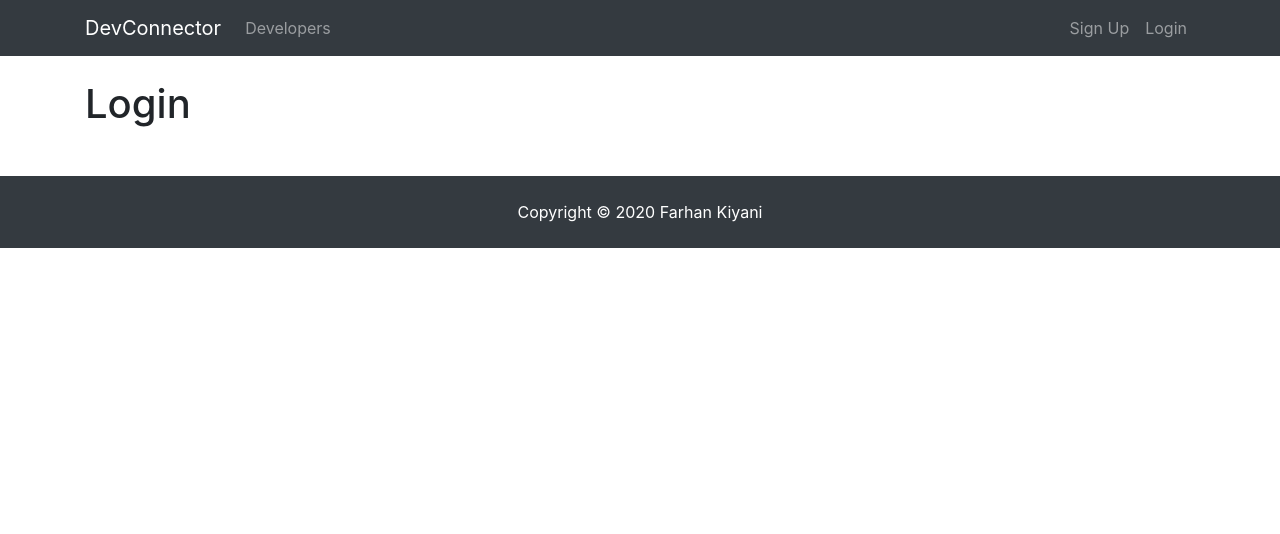
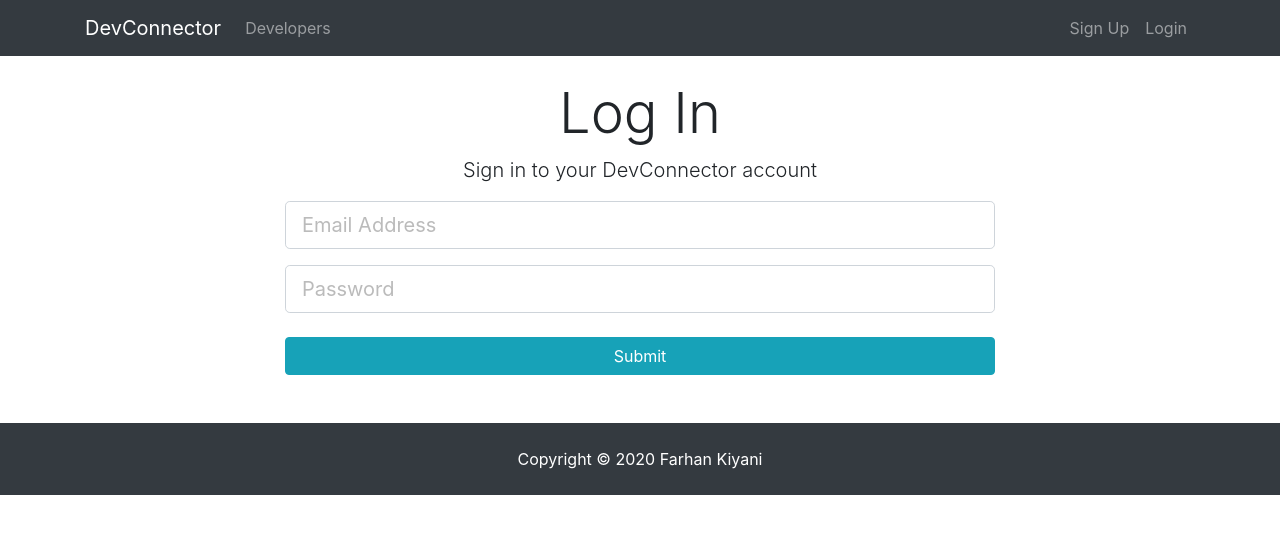
Before and after one commit to farhan2742/devmeet, a React (Create React App) app in the folder client/: page /login in a window 1280 px wide. Shown: the top 534 px of the page. Built offline with nearby package versions, Linux system fonts and the light colour scheme.

Commit message:
Created login component.

```diff
--- a/client/src/components/auth/Login.js
+++ b/client/src/components/auth/Login.js
@@ -1,10 +1,52 @@
 import React, { Component } from 'react'
 
- class Login extends Component {
+class Login extends Component {
+    constructor() {
+        super();
+        this.state = {
+            email: '',
+            password: '',
+            errors: {}
+        }
+
+        this.onChange = this.onChange.bind(this);
+        this.onSubmit = this.onSubmit.bind(this);
+    }
+
+    onChange(e) {
+        this.setState({[e.target.name]: e.target.value});
+    }
+
+    onSubmit(e) {
+        e.preventDefault();
+
+        const user = {
+            email: this.state.email,
+            password: this.state.password,
+        }
+
+        console.log(user);
+    }
     render() {
         return (
-            <div>
-                <h1>Login</h1>
+            <div className="login">
+                <div className="container">
+                    <div className="row">
+                        <div className="col-md-8 m-auto">
+                            <h1 className="display-4 text-center">Log In</h1>
+                            <p className="lead text-center">Sign in to your DevConnector account</p>
+                            <form onSubmit={this.onSubmit}>
+                                <div className="form-group">
+                                    <input type="email" className="form-control form-control-lg" placeholder="Email Address" name="email" value={this.state.email} onChange={this.onChange} />
+                                </div>
+                                <div className="form-group">
+                                    <input type="password" className="form-control form-control-lg" placeholder="Password" name="password" value={this.state.password} onChange={this.onChange} />
+                                </div>
+                                <input type="submit" className="btn btn-info btn-block mt-4" />
+                            </form>
+                        </div>
+                    </div>
+                </div>
             </div>
         )
     }
```
Also changed, not shown: 1 other file (tests, documents, lock files or other folders).
